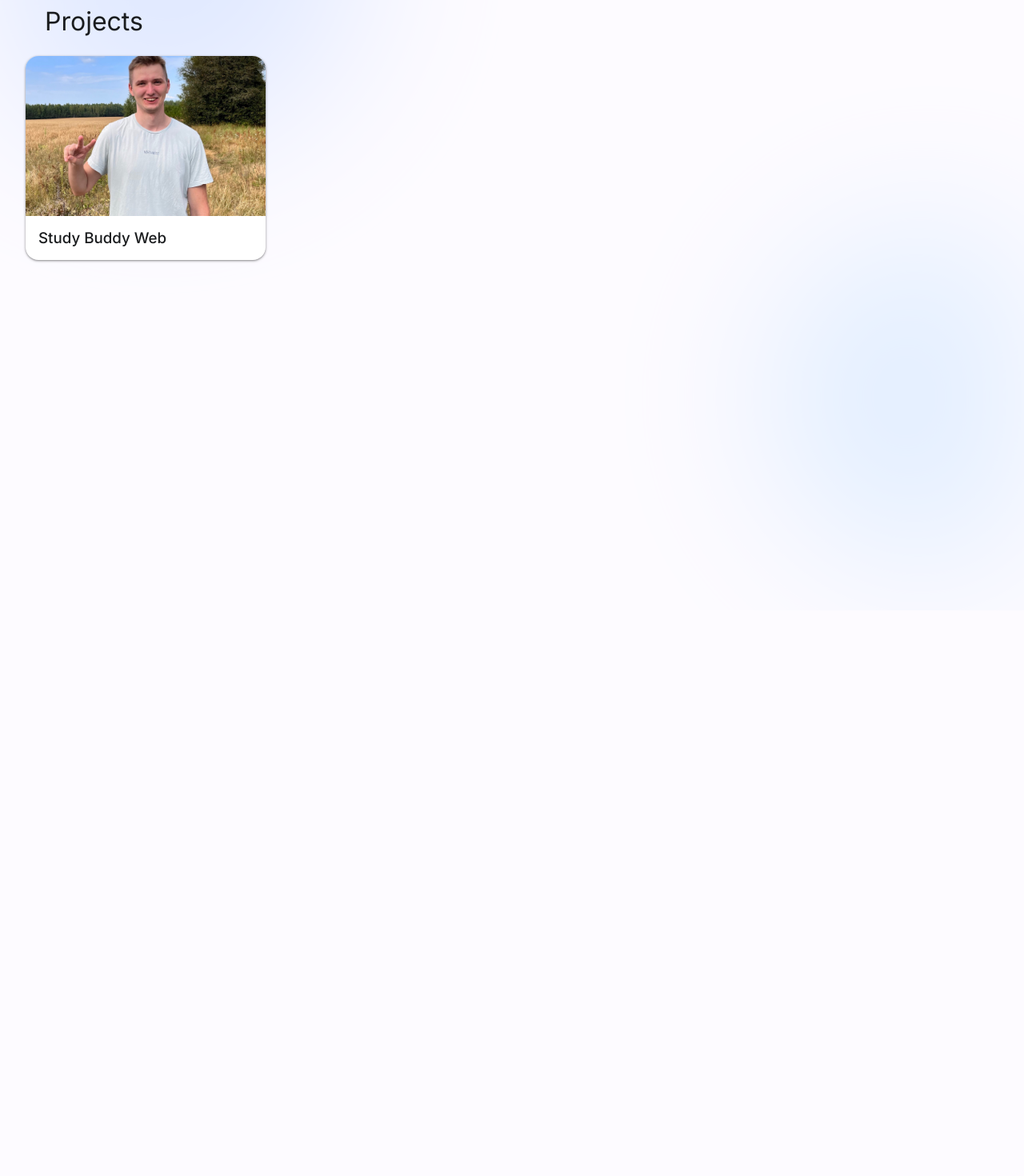
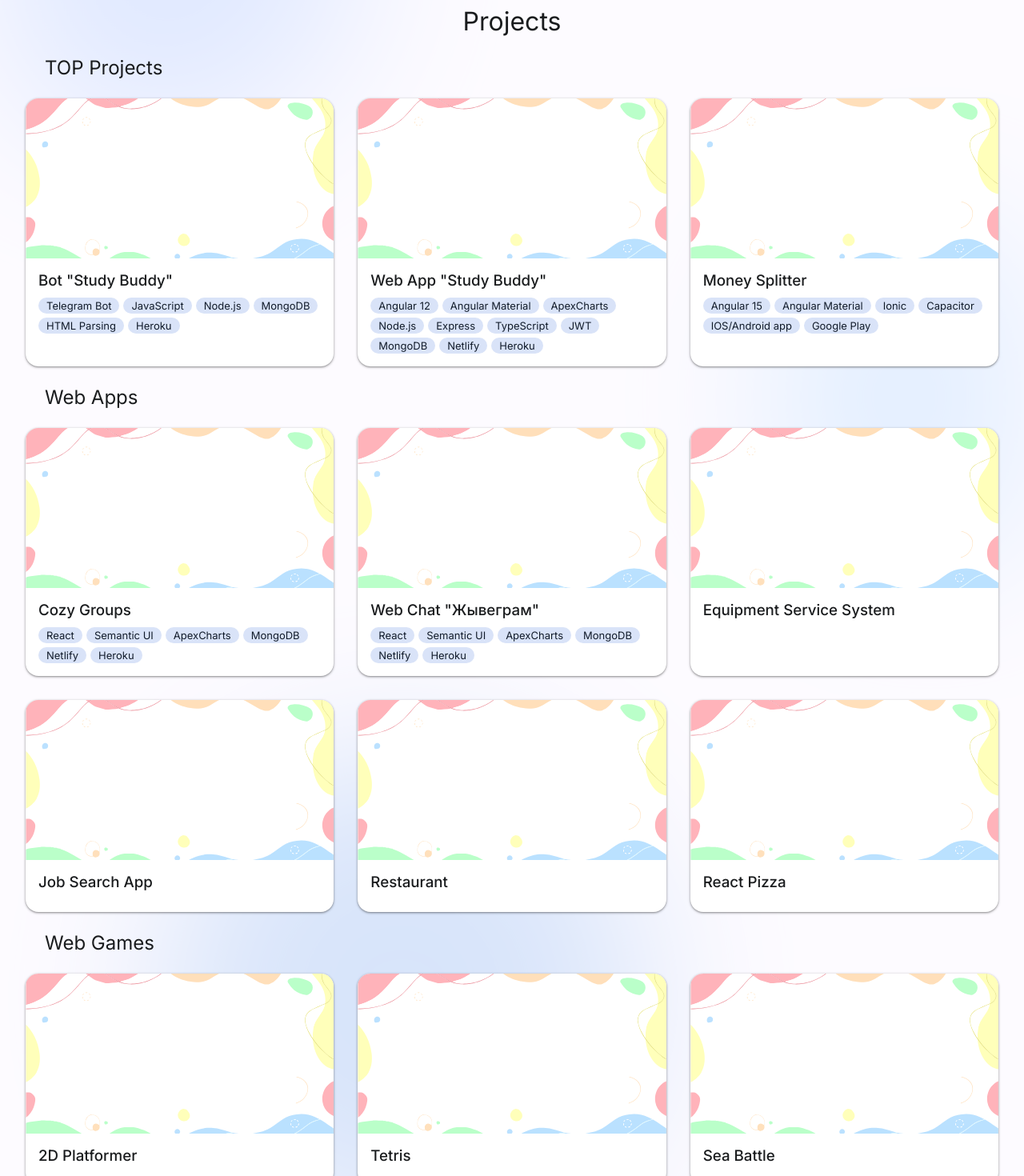
Before and after one commit to danyavol/personal-page, a Next.js app: page / in a window 1280 px wide. Shown: the part 560-2030 px from the top of the page at 80% size. Before the commit the page ends 1323 px from the top, so only its background shows below. Built offline with nearby package versions, Linux system fonts and the light colour scheme.

Commit message:
feat: Add projects config

```diff
--- /dev/null
+++ b/src/constants/projects.tsx
@@ -0,0 +1,123 @@
+export interface Project {
+    title: string;
+    description: any;
+    tags: string[];
+    previewImg: string;
+    images: string[];
+}
+
+export const projects: {[category: string]: Project[]} = {
+    top: [
+        {
+            title: 'Bot "Study Buddy"',
+            description: "Web application which helps to do this and that stuff. Very useful, I recommend to click here and view all the details",
+            tags: ["Telegram Bot", "JavaScript", "Node.js", "MongoDB", "HTML Parsing", "Heroku"],
+            previewImg: "/images/project-placeholder.svg",
+            images: []
+        },
+        {
+            title: 'Web App "Study Buddy"',
+            description: "",
+            tags: ["Angular 12", "Angular Material", "ApexCharts", "Node.js", "Express", "TypeScript", "JWT", "MongoDB", "Netlify", "Heroku"],
+            previewImg: "/images/project-placeholder.svg",
+            images: []
+        },
+        {
+            title: "Money Splitter",
+            description: "",
+            tags: ["Angular 15", "Angular Material", "Ionic", "Capacitor", "IOS/Android app", "Google Play"],
+            previewImg: "/images/project-placeholder.svg",
+            images: []
+        },
+    ],
+    webApps: [
+        {
+            title: "Cozy Groups",
+            description: "",
+            tags: ["React", "Semantic UI", "ApexCharts", "MongoDB", "Netlify", "Heroku"],
+            previewImg: "/images/project-placeholder.svg",
+            images: []
+        },
+        {
+            title: 'Web Chat "Жывеграм"',
+            description: "",
+            tags: ["React", "Semantic UI", "ApexCharts", "MongoDB", "Netlify", "Heroku"],
+            previewImg: "/images/project-placeholder.svg",
+            images: []
+        },
+        {
+            title: "Equipment Service System",
+            description: "",
+            tags: [],
+            previewImg: "/images/project-placeholder.svg",
+            images: []
+        },
+        {
+            title: "Job Search App",
+            description: "",
+            tags: [],
+            previewImg: "/images/project-placeholder.svg",
+            images: []
+        },
+        {
+            title: "Restaurant",
+            description: "",
+            tags: [],
+            previewImg: "/images/project-placeholder.svg",
+            images: []
+        },
+        {
+            title: "React Pizza",
+            description: "",
+            tags: [],
+            previewImg: "/images/project-placeholder.svg",
+            images: []
+        },
+    ],
+    webGames: [
+        {
+            title: "2D Platformer",
+            description: "",
+            tags: [],
+            previewImg: "/images/project-placeholder.svg",
+            images: []
+        },
+        {
+            title: "Tetris",
+            description: "",
+            tags: [],
+            previewImg: "/images/project-placeholder.svg",
+            images: []
+        },
+        {
+            title: "Sea Battle",
+            description: "",
+            tags: [],
+            previewImg: "/images/project-placeholder.svg",
+            images: []
+        },
+        {
+            title: "Ping-Pong",
+            description: "",
+            tags: [],
+            previewImg: "/images/project-placeholder.svg",
+            images: []
+        },
+    ],
+    other: [
+        {
+            title: "Car Tracker",
+            description: "",
+            tags: [],
+            previewImg: "/images/project-placeholder.svg",
+            images: []
+        },
+        {
+            title: "Salary Calculator",
+            description: "",
+            tags: [],
+            previewImg: "/images/project-placeholder.svg",
+            images: []
+        },
+    ]
+};
--- a/src/pages/index.tsx
+++ b/src/pages/index.tsx
@@ -19,7 +19,7 @@ export default function Home() {
       <main className={inter.className}>
             <Header />
 
-            <h3 style={{color: "red", textAlign: "center"}}>In Progress... Will be available soon</h3>
+            <h3 style={{color: "red", textAlign: "center"}}>Site is in progress... Will be available soon</h3>
             {/* <About /> */}
             <Projects />
             {/* <Contact /> */}
--- a/src/pages/projects/project-card.tsx
+++ /dev/null
@@ -1,17 +0,0 @@
-import styles from "./project-card.module.scss";
-
-export default function ProjectCard() {
-    return (
-        <div className={styles.card}>
-            <div className={styles.cardPreview}>
-                <img src="/images/my-photo.jpg" />
-                <div className={styles.cardPreviewOverlay}>
-                    <p>Web application which helps to do this and that stuff. Very useful, I recommend to click here and view all the details</p>
-                </div>
-            </div>
-            <div className={styles.cardDescription}>
-                <h3>Study Buddy Web</h3>
-            </div>
-        </div>
-    );
-}
--- a/src/pages/projects/project-card.module.scss
+++ b/src/pages/projects/project-card/project-card.module.scss
@@ -1,10 +1,13 @@
 .card {
-    background-color: white;
+    background-color: var(--md-sys-color-surface-container-lowest);;
     box-shadow: 0px 1px 2px rgba(0, 0, 0, 0.3), 0px 1px 3px 1px rgba(0, 0, 0, 0.15);
     border-radius: 16px;
     cursor: pointer;
-    width: 300px;
     transition: background-color 0.2s ease;
+    width: 100%;
+    height: 100%;
+    margin: auto;
+    max-width: 450px;
 
     .cardPreview {
         position: relative;
@@ -18,7 +21,7 @@
             object-fit: cover;
         }
 
-        .cardPreviewOverlay p {
+        .cardPreviewOverlay .description {
             position: absolute;
             bottom: 10px;
             left: 16px;
@@ -34,12 +37,16 @@
         }
     }
 
-    &:hover {
-        background-color: var(--md-sys-color-primary-container);
+    &:hover, &:focus {
+        box-shadow: 0px 1px 2px rgba(0, 0, 0, 0.3), 0px 2px 6px 2px rgba(0, 0, 0, 0.15);
+        background-color: var(--md-sys-color-surface-container-low);
+        outline: none;
     }
 
-    &:hover .cardPreviewOverlay {
-        opacity: 1;
+    &:hover,  &:focus {
+        .cardPreviewOverlay {
+            opacity: 1;
+        }
     }
 
     .cardPreviewOverlay {
@@ -50,7 +57,7 @@
         height: 100%;
         top: 0;
         left: 0;
-        border-radius: 16px;
+        border-radius: 16px 16px 0 0;
         background: linear-gradient(
             180deg,
             transparent 62%,
@@ -85,3 +92,19 @@
         }
     }
 }
+
+.tags {
+    display: flex;
+    gap: 5px;
+    flex-wrap: wrap;
+    margin-top: 10px;
+}
+
+.tag {
+    padding: 2px 10px;
+    border-radius: 10px;
+    display: inline-block;
+    font-size: 13px;
+    background-color: var(--md-sys-color-secondary-container);
+    color: var(--md-sys-color-on-secondary-container);
+}
--- /dev/null
+++ b/src/pages/projects/project-card/project-card.tsx
@@ -0,0 +1,22 @@
+import { Project } from "@/constants/projects";
+import styles from "./project-card.module.scss";
+
+export default function ProjectCard(params: { project: Project }) {
+    const { title, description, tags, images, previewImg } = params.project;
+    return (
+        <div className={styles.card} tabIndex={0}>
+            <div className={styles.cardPreview}>
+                <img src={previewImg} />
+                <div className={styles.cardPreviewOverlay}>
+                    <div className={styles.description}>{description}</div>
+                </div>
+            </div>
+            <div className={styles.cardDescription}>
+                <h3>{title}</h3>
+                <div className={styles.tags}>
+                    {tags.map((tag, index) => <span className={styles.tag} key={index}>{tag}</span>)}
+                </div>
+            </div>
+        </div>
+    );
+}
--- /dev/null
+++ b/src/pages/projects/projects.module.scss
@@ -0,0 +1,12 @@
+.projects {
+    display: grid;
+    grid-template-columns: repeat(auto-fill, minmax(300px, 1fr));
+    gap: 30px;
+    justify-content: space-between;
+}
+
+.subsection {
+    font-size: 24px;
+    margin: 24px;
+    font-weight: 400;
+}
--- a/src/pages/projects/projects.tsx
+++ b/src/pages/projects/projects.tsx
@@ -1,42 +1,41 @@
-import ProjectCard from "./project-card";
+import { projects } from "@/constants/projects";
+import ProjectCard from "./project-card/project-card";
+import styles from "./projects.module.scss";
 
 export default function Projects() {
     return (
-        <section id="projects" style={{height: "800px"}}>
+        <section id="projects">
             <img src="/images/curve-line.svg" className="section-separator" />
 
             <h2 className="section-title">Projects</h2>
 
-            <ProjectCard />
+            <h3 className={styles.subsection}>TOP Projects</h3>
+            <div className={styles.projects}>
+                {
+                    projects.top.map((p, index) => <ProjectCard project={p} key={index} />)
+                }
+            </div>
+
+            <h3 className={styles.subsection}>Web Apps</h3>
+            <div className={styles.projects}>
+                {
+                    projects.webApps.map((p, index) => <ProjectCard project={p} key={index} />)
+                }
+            </div>
+
+            <h3 className={styles.subsection}>Web Games</h3>
+            <div className={styles.projects}>
+                {
+                    projects.webGames.map((p, index) => <ProjectCard project={p} key={index} />)
+                }
+            </div>
+
+            <h3 className={styles.subsection}>Others</h3>
+            <div className={styles.projects}>
+                {
+                    projects.other.map((p, index) => <ProjectCard project={p} key={index} />)
+                }
+            </div>
         </section>
     );
 }
-
-/**
-
-_____PROJECTS LIST_____
-
-    TOP Projects:
-Study Buddy Bot
-Study Buddy Web
-Money Splitter
-
-    Web Apps:
-Cozy Groups
-Жывеграм
-Equipment Service System
-Job Search App
-Restaurant
-React Pizza
-
-    Web Games:
-2D Platformer
-Tetris
-Sea Battle
-Ping-Pong
-
-    Other:
-Car Tracker
-Salary Calculator
-
- */
--- a/src/styles/sections.scss
+++ b/src/styles/sections.scss
@@ -4,6 +4,11 @@
 
 .section-title {
     margin: 24px;
+    text-align: center;
     font-weight: 400;
     font-size: 32px;
 }
+
+section {
+    margin-bottom: 30px;
+}
```
Also changed, not shown: public/images/project-placeholder.svg (added).
